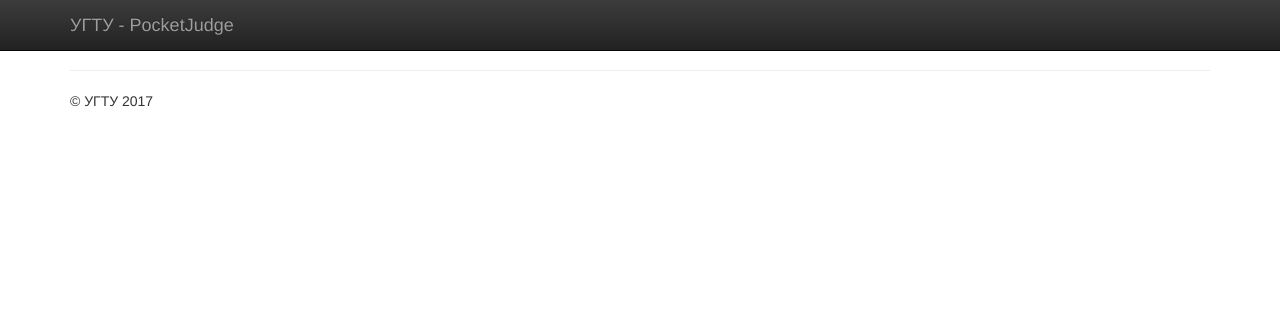
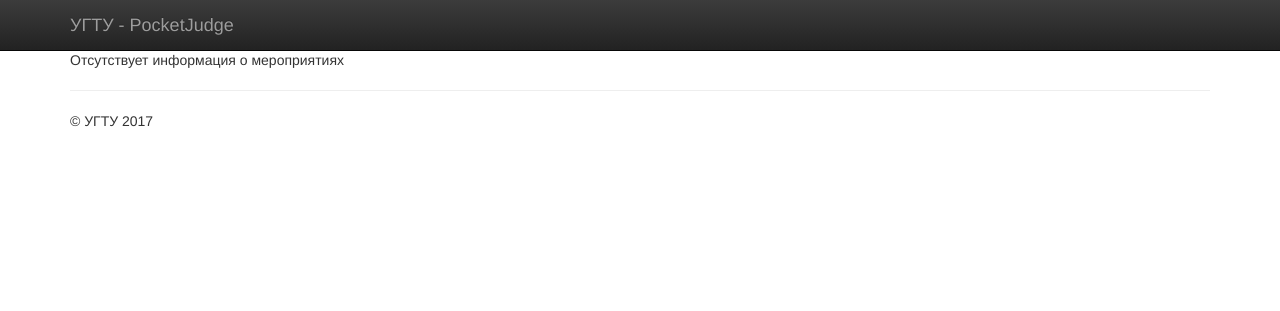
Before and after one commit to xMonkIT/PocketJudge, a Django app: page / in a window 1280 px wide. Shown: the top 311 px of the page. Run offline with Django 3.2, Linux system fonts and the light colour scheme; data that the repository does not hold is empty; parts of the project's set-up code (start-up, migrations or seed data) failed here and were passed over; some libraries are stand-ins or nearby versions.

Commit message:
beautify empty table

```diff
--- a/PocketJudgeServer/app/templates/app/contest.html
+++ b/PocketJudgeServer/app/templates/app/contest.html
@@ -8,4 +8,6 @@
         </li>
     {% endfor %}
     </ul>
+{% else %}
+    <p>Отсутствует информация о мероприятиях</p>
 {% endif %}
```
